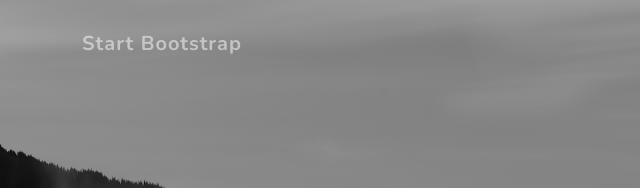
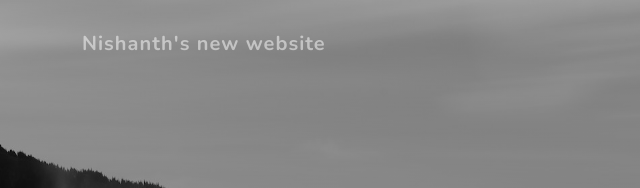
Before and after one commit to sreekaransrinath/nishanthsanjeev.github.io, a plain HTML site: page index.html in a window 1280 px wide. Shown: the top 188 px of the page, 0-640 px from the left. Drawn offline with nearby package versions, Linux system fonts and the light colour scheme.

Commit message:
Update index.html

```diff
--- a/index.html
+++ b/index.html
@@ -19,7 +19,7 @@
         <!-- Navigation-->
         <nav class="navbar navbar-expand-lg navbar-light fixed-top" id="mainNav">
             <div class="container">
-                <a class="navbar-brand js-scroll-trigger" href="#page-top">Start Bootstrap</a>
+                <a class="navbar-brand js-scroll-trigger" href="#page-top">Nishanth's new website</a>
                 <button class="navbar-toggler navbar-toggler-right" type="button" data-toggle="collapse" data-target="#navbarResponsive" aria-controls="navbarResponsive" aria-expanded="false" aria-label="Toggle navigation">
                     Menu
                     <i class="fas fa-bars"></i>
```
